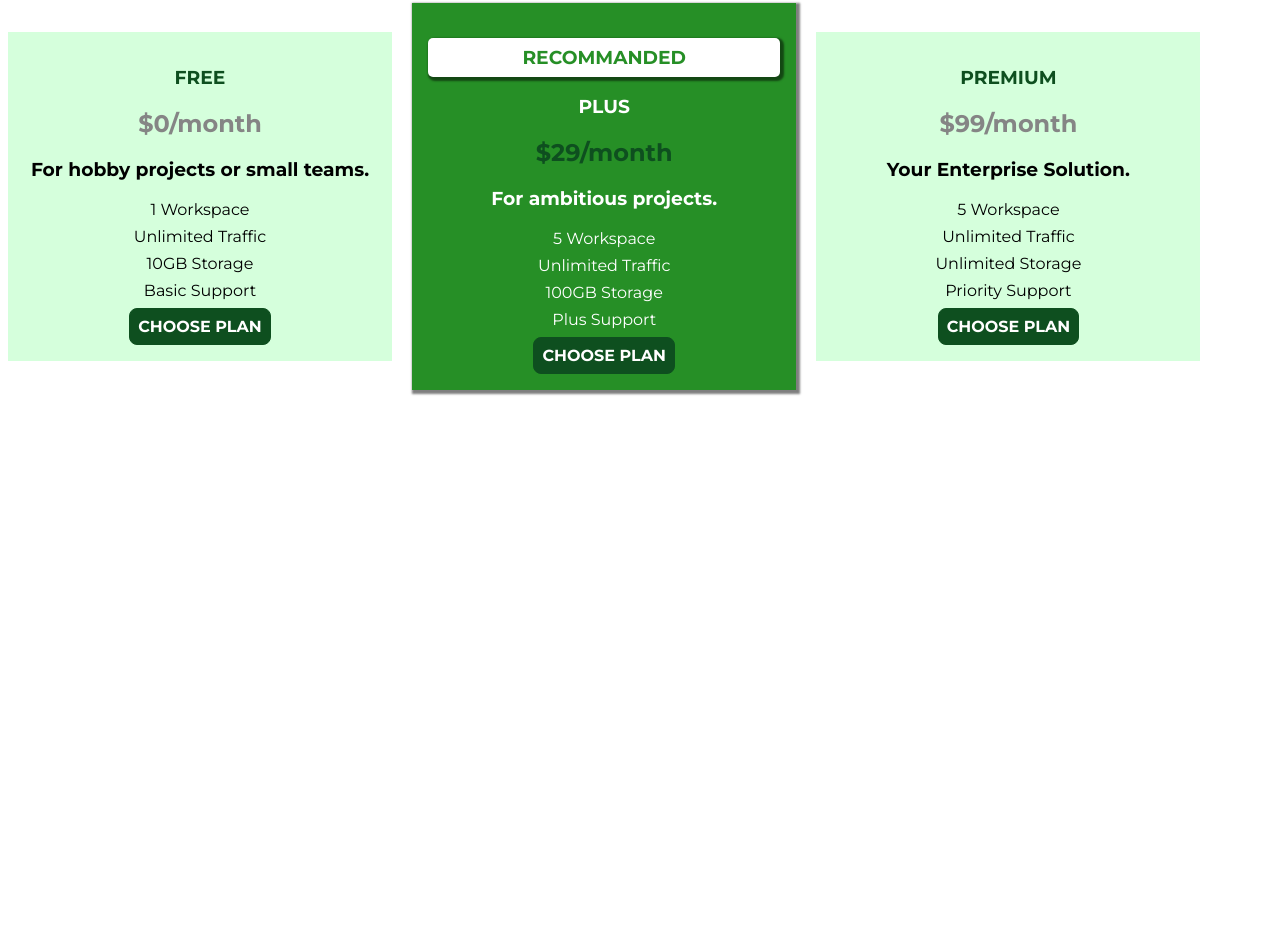
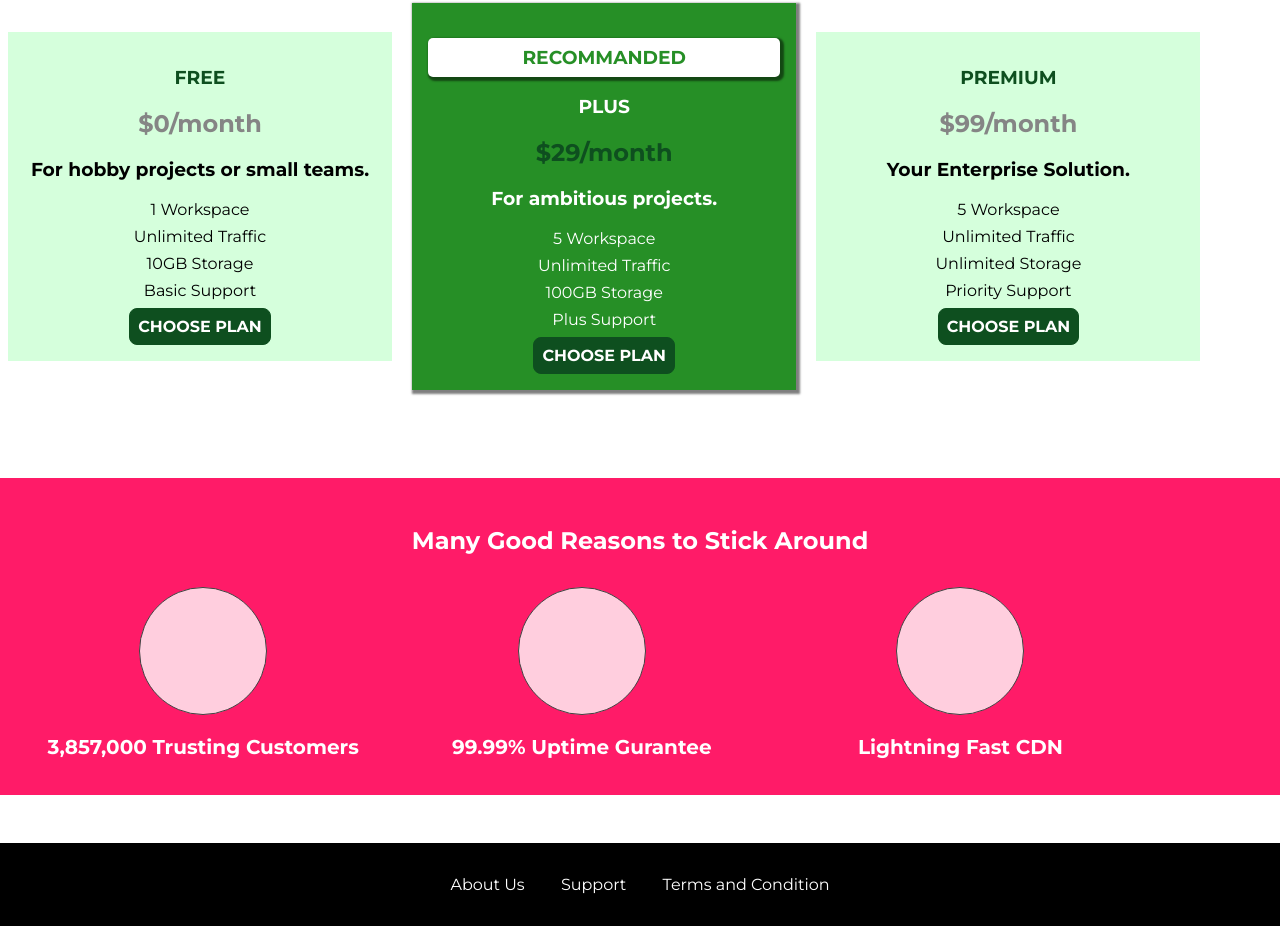
Before and after one commit to ashumantoo/India-host, a plain HTML site: page index.html in a window 1280 px wide. Shown: the part 645-1571 px from the top of the page. Before the commit the page ends 1043 px from the top, so only its background shows below. Drawn offline with Linux system fonts and the light colour scheme.

Commit message:
key features and the footer added.

```diff
--- a/index.html
+++ b/index.html
@@ -82,7 +82,39 @@
                 </article>
             </div>
         </section>
+        <section id="key-features">
+            <h1 class="section-title">Many Good Reasons to Stick Around</h1>
+            <ul class="key-features__list">
+                <li class="key-feature">
+                    <div class="key-feature__image"></div>
+                    <p class="key-features__description">3,857,000 Trusting Customers</p>
+                </li>
+                <li class="key-feature">
+                    <div class="key-feature__image"></div>
+                    <p class="key-features__description">99.99% Uptime Gurantee</p>
+                </li>
+                <li class="key-feature">
+                    <div class="key-feature__image"></div>
+                    <p class="key-features__description">Lightning Fast CDN</p>
+                </li>
+            </ul>
+        </section>
     </main>
+    <footer class="main-footer">
+        <nav>
+            <ul class="main-footer__links">
+                <li class="main-footer__link">
+                    <a href="">About Us</a>
+                </li>
+                <li class="main-footer__link">
+                    <a href="">Support</a>
+                </li>
+                <li class="main-footer__link">
+                    <a href="">Terms and Condition</a>
+                </li>
+            </ul>
+        </nav>
+    </footer>
 </body>
 
 </html>
--- a/main.css
+++ b/main.css
@@ -181,3 +181,77 @@ p::first-letter {
     background: white;
     color: #0e4f1f;
 }
+
+/***********************************************
+ *               KEY FEATURES
+ ***********************************************/
+#key-features{
+    background: #ff1b68;
+    margin-top: 80px;
+    padding: 16px;
+}
+
+#key-features .section-title {
+    color: white;
+   margin: 32px;
+}
+
+.key-features__list {
+    list-style: none;
+    margin: 0;
+    padding: 0;
+}
+
+.key-feature{
+    display: inline-block;
+    width: 30%;
+    vertical-align: top;
+}
+
+.key-feature__image{
+    height: 128px;
+    width: 128px;
+    border: 1px solid #424242;
+    border-radius: 50%;
+    background: #ffcede;
+    margin: auto;
+}
+
+
+.key-features__description{
+    text-align: center;
+    font-weight: bold;
+    font-size: 20px;
+    color:white
+}
+
+/********************************************
+ *            FOOTER
+ ********************************************/
+.main-footer {
+    background: black;
+    margin-top: 48px;
+    padding: 32px;
+}
+
+.main-footer__links {
+    list-style: none;
+    padding: 0px;
+    margin: 0px;
+    text-align: center;
+}
+
+.main-footer__link {
+    display: inline-block;
+    margin: 0 16px;
+}
+
+.main-footer__link a {
+    color: white;
+    text-decoration: none;
+}
+
+.main-footer__link a:hover,
+.main-footer__link a:active {
+    color: #ccc;
+}
```
